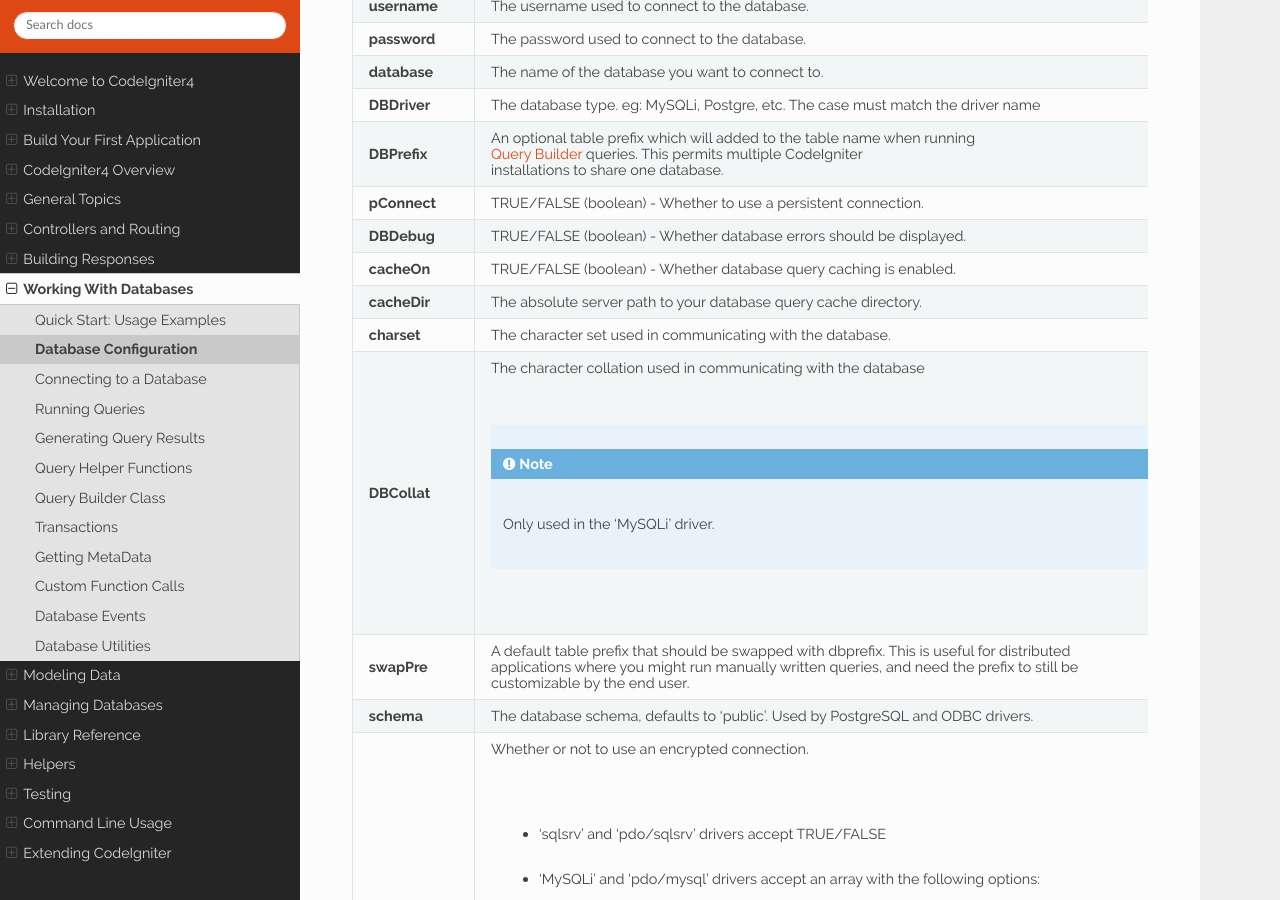
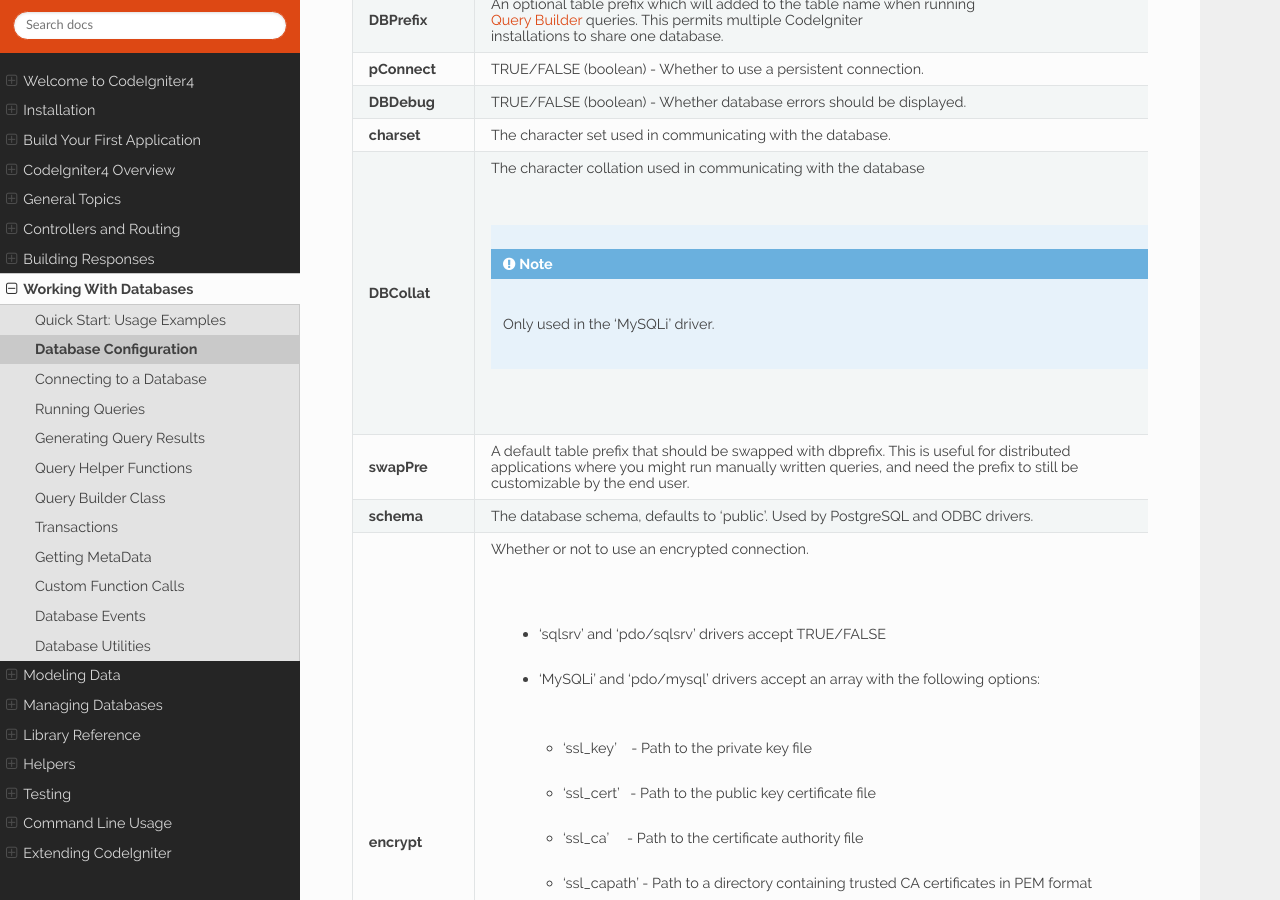
Before and after one commit to NEKOGET/ci4_user_guide_src, a Sphinx documentation site: the page built from source/database/configuration.rst, in a window 1280 px wide and 900 px high, scrolled down 4191 px. Built offline with Sphinx 7.4.7 and the Read the Docs theme 2.0.0, drawn with Linux system fonts in a browser that asks for light colours; some of the changed text lies outside the part shown.

Commit message:
Remove all code and docs related to the database cache feature

```diff
--- a/source/database/configuration.rst
+++ b/source/database/configuration.rst
@@ -24,8 +24,6 @@ prototype::
 		'DBPrefix' => '',
 		'pConnect' => TRUE,
 		'DBDebug'  => TRUE,
-		'cacheOn'  => FALSE,
-		'cacheDir' => '',
 		'charset'  => 'utf8',
 		'DBCollat' => 'utf8_general_ci',
 		'swapPre'  => '',
@@ -84,8 +82,6 @@ These failovers can be specified by setting the failover for a connection like t
 				'DBPrefix' => '',
 				'pConnect' => TRUE,
 				'DBDebug'  => TRUE,
-				'cacheOn'  => FALSE,
-				'cacheDir' => '',
 				'charset'  => 'utf8',
 				'DBCollat' => 'utf8_general_ci',
 				'swapPre'  => '',
@@ -102,8 +98,6 @@ These failovers can be specified by setting the failover for a connection like t
 				'DBPrefix' => '',
 				'pConnect' => TRUE,
 				'DBDebug'  => TRUE,
-				'cacheOn'  => FALSE,
-				'cacheDir' => '',
 				'charset'  => 'utf8',
 				'DBCollat' => 'utf8_general_ci',
 				'swapPre'  => '',
@@ -131,8 +125,6 @@ example, to set up a "test" environment you would do this::
 		'DBPrefix' => '',
 		'pConnect' => TRUE,
 		'DBDebug'  => TRUE,
-		'cacheOn'  => FALSE,
-		'cacheDir' => '',
 		'charset'  => 'utf8',
 		'DBCollat' => 'utf8_general_ci',
 		'swapPre'  => '',
@@ -198,8 +190,6 @@ Explanation of Values:
 			installations to share one database.
 **pConnect**		TRUE/FALSE (boolean) - Whether to use a persistent connection.
 **DBDebug**		TRUE/FALSE (boolean) - Whether database errors should be displayed.
-**cacheOn**		TRUE/FALSE (boolean) - Whether database query caching is enabled.
-**cacheDir**		The absolute server path to your database query cache directory.
 **charset**	    	The character set used in communicating with the database.
 **DBCollat**		The character collation used in communicating with the database
 
--- a/source/database/connecting.rst
+++ b/source/database/connecting.rst
@@ -83,8 +83,6 @@ the same format as the groups are defined in the configuration file::
 		'DBPrefix' => '',
 		'pConnect' => false,
 		'DBDebug'  => (ENVIRONMENT !== 'production'),
-		'cacheOn'  => false,
-		'cacheDir' => '',
 		'charset'  => 'utf8',
 		'DBCollat' => 'utf8_general_ci',
 		'swapPre'  => '',
--- a/source/libraries/sessions.rst
+++ b/source/libraries/sessions.rst
@@ -568,7 +568,6 @@ an application - it is just another table in your database.
 However, there are some conditions that must be met:
 
   - You can NOT use a persistent connection.
-  - You can NOT use a connection with the *cacheOn* setting enabled.
 
 In order to use the 'DatabaseHandler' session driver, you must also create this
 table that we already mentioned and then set it as your
```
